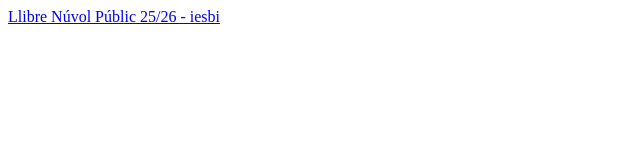
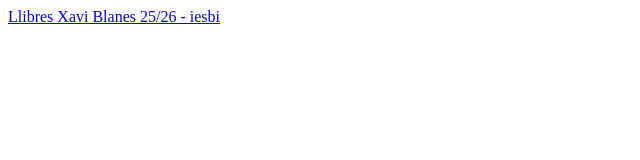
Before and after one commit to xaviblanes/llibres, a plain HTML site: page index.html in a window 1280 px wide. Shown: the full height of the page, 0-640 px from the left. Drawn offline with Linux system fonts and the light colour scheme.

Commit message:
Update index.html

```diff
--- a/index.html
+++ b/index.html
@@ -1 +1 @@
-<a href="blob:https://github.com/3401fe1d-1451-4062-a272-b4f2cde385c9">Llibre Núvol Públic 25/26 - iesbi</a>
+<a href="https://github.com/xaviblanes/llibres">Llibres Xavi Blanes 25/26 - iesbi</a>
```
